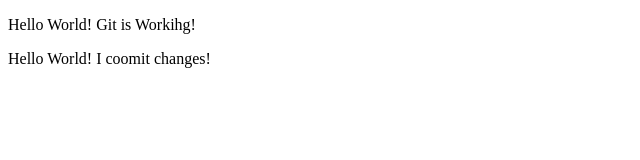
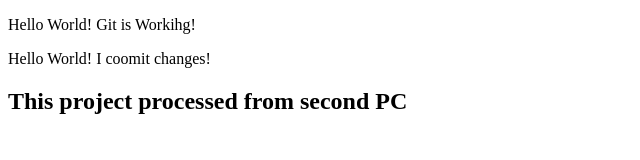
Before and after one commit to Rancour666/test_project, a plain HTML site: page index.html in a window 1280 px wide. Shown: the whole page, without its empty margins (0-640 px from the left). Drawn offline with Linux system fonts and the light colour scheme.

Commit message:
Commit from another PC

```diff
--- a/index.html
+++ b/index.html
@@ -9,6 +9,7 @@
 <body>
 	<p>Hello World! Git is Workihg! </p>
 	<p>Hello World! I coomit changes! </p>
+	<h2>This project processed from second PC</h2>
 
 	<script src="js/script.js"></script>
 </body>
```
